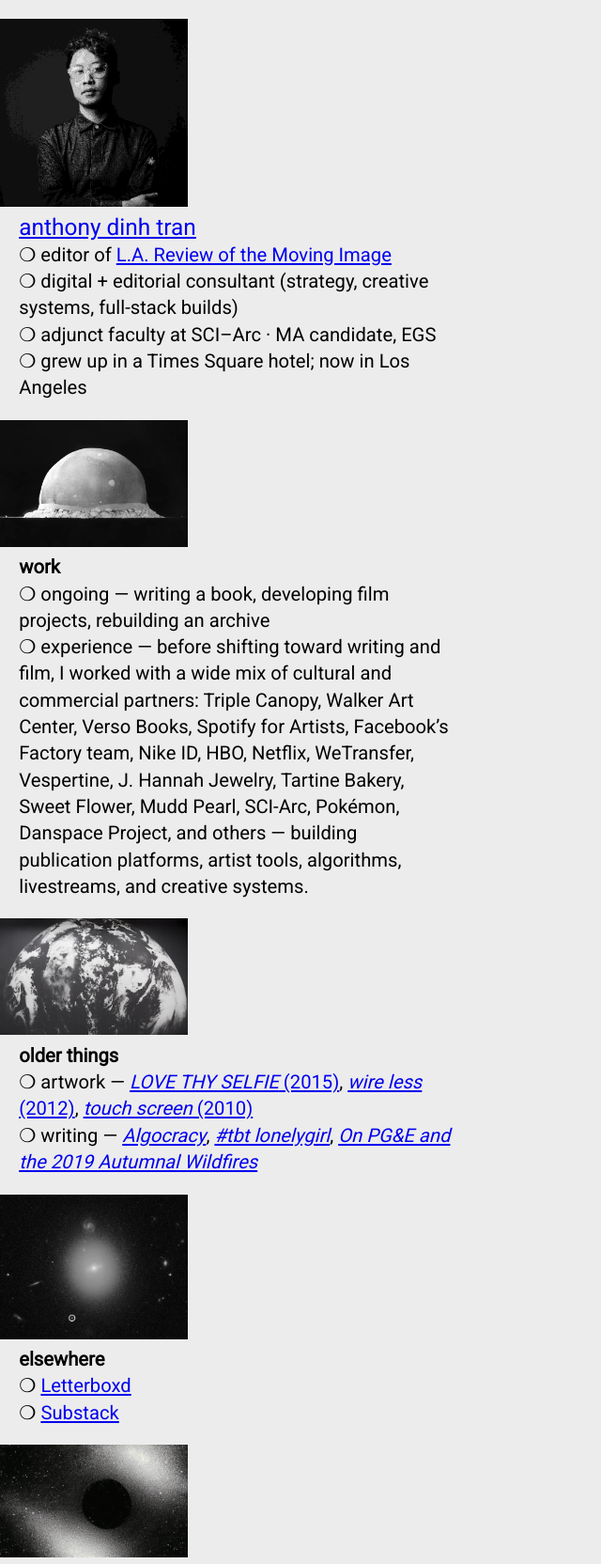
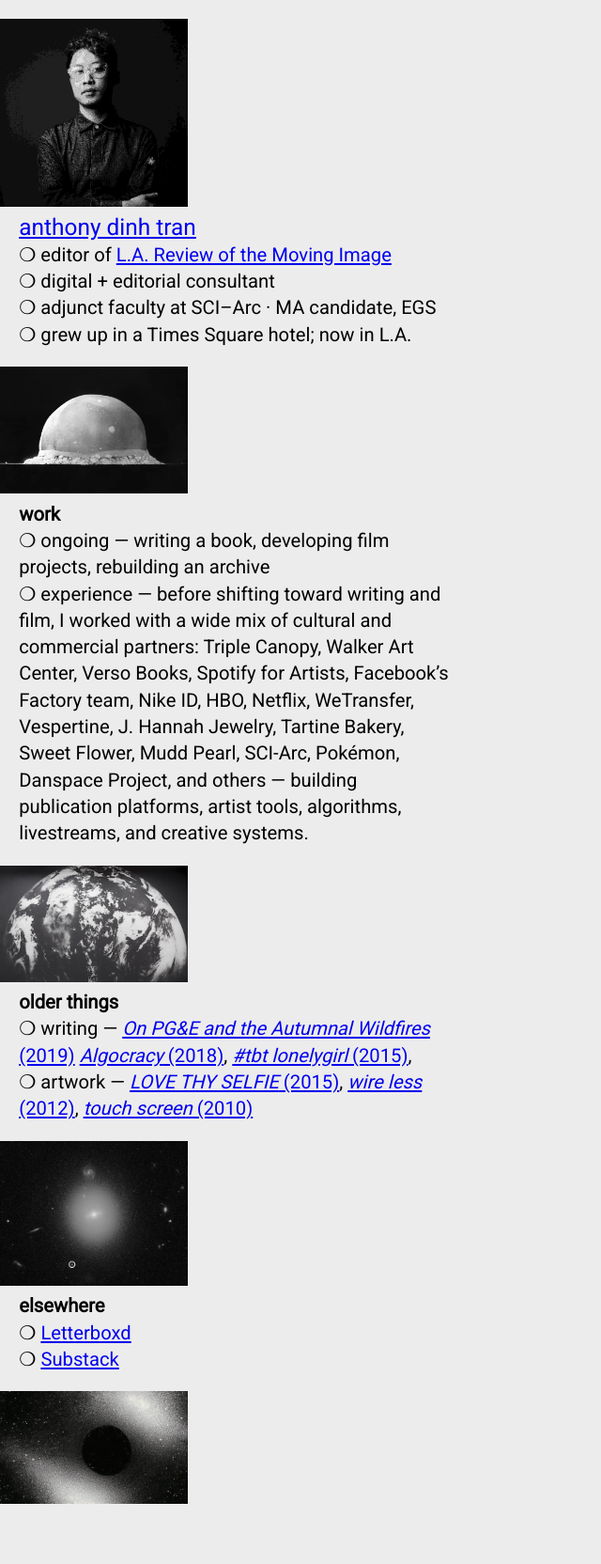
Before and after one commit to atran/atran.github.io, a Jekyll site: the page built from index.md, in a window 1280 px wide. Shown: the whole page at 94% size, without its empty margins (0-640 px from the left). Built offline with Jekyll 4.4.1, drawn with Linux system fonts in a browser that asks for light colours; after the commit the page ends 1608 px from its top, so only the background shows below that.

Commit message:
Refine consultant description and update location
Updated text for clarity and consistency.

```diff
--- a/_layouts/flat.html
+++ b/_layouts/flat.html
@@ -33,9 +33,9 @@
   <div>
     <h1><a href="mailto:studio+www@anthonytran.info">anthony dinh tran</a></h1><br />
     ❍ editor of <a target="_blank" href="https://lamovingimage.com/">L.A. Review of the Moving Image</a><br />
-    ❍ digital + editorial consultant (strategy, creative systems, full-stack builds)<br />
+    ❍ digital + editorial consultant<br />
     ❍ adjunct faculty at SCI–Arc · MA candidate, EGS<br />
-    ❍ grew up in a Times Square hotel; now in Los Angeles
+    ❍ grew up in a Times Square hotel; now in L.A.
   </div>
 
   <img src="/img/flat_home/mushroom.jpg" />
@@ -68,15 +68,15 @@
 
   <div>
     <strong>older things</strong><br />
+    ❍ writing —
+      <a href="https://anthonytran.info/blog/2019/10/30/on-pg-e-and-the-autumnal-wildfires.html" target="_blank"><em>On PG&E and the Autumnal Wildfires</em> (2019)</a>
+      <a href="https://medium.com/@atran/2018-we-dumb-the-world-sucks-because-algocracy-88945dd2fadb" target="_blank"><em>Algocracy</em> (2018)</a>,
+      <a href="https://walkerart.org/magazine/lonelygirl-confess-online" target="_blank"><em>#tbt lonelygirl</em> (2015)</a>,
+    <br />
     ❍ artwork —
       <a href="https://medium.com/@atran/love-thyselfie-what-is-intimacy-online-12c61af0c728" target="_blank"><em>LOVE THY SELFIE</em> (2015)</a>,
       <a href="https://vimeo.com/43341047" target="_blank"><em>wire less</em> (2012)</a>,
       <a href="https://vimeo.com/42938038" target="_blank"><em>touch screen</em> (2010)</a>
-    <br />
-    ❍ writing —
-      <a href="https://medium.com/@atran/2018-we-dumb-the-world-sucks-because-algocracy-88945dd2fadb" target="_blank"><em>Algocracy</em></a>,
-      <a href="https://walkerart.org/magazine/lonelygirl-confess-online" target="_blank"><em>#tbt lonelygirl</em></a>,
-      <a href="https://anthonytran.info/blog/2019/10/30/on-pg-e-and-the-autumnal-wildfires.html" target="_blank"><em>On PG&E and the 2019 Autumnal Wildfires</em></a>
   </div>
 
   <img src="/img/flat_home/merlin.jpg" />
```
